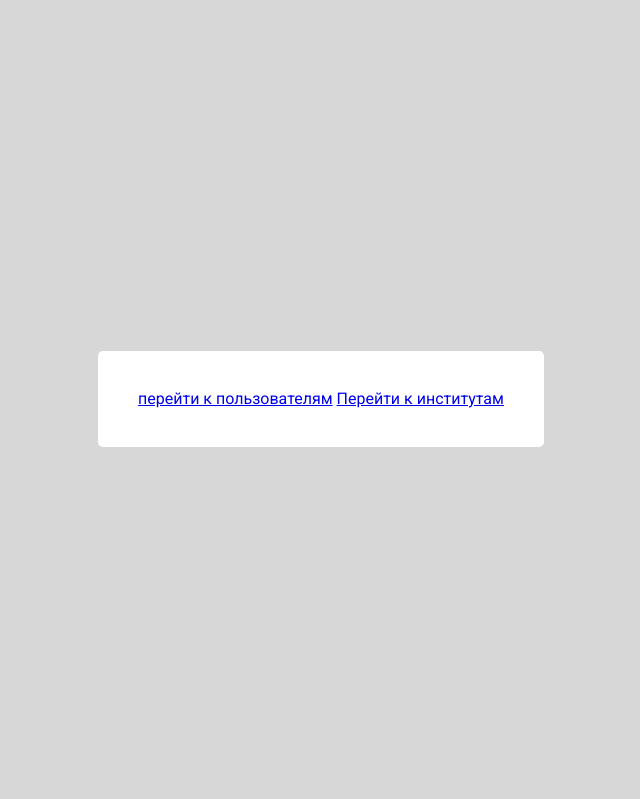
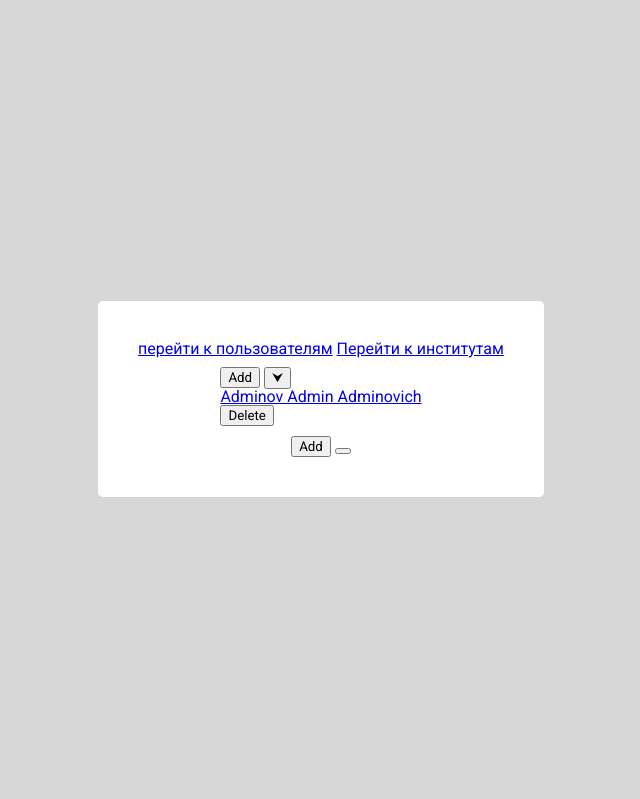
Before and after one commit to Kidcreole2/secondWeekDocWork, a Flask app: page /admin in a window 1280 px wide. Shown: the part 81-880 px from the top of the page, without its empty margins (319-959 px from the left). Run offline with Flask 3, Linux system fonts and the light colour scheme; a user stored in the database is signed in; data comes from the database, SQL or seed files in the repository; data that the repository does not hold is empty.

Commit message:
admin refactored

```diff
--- /dev/null
+++ b/fullstack/core/static/js/admin.index.js
@@ -0,0 +1,44 @@
+$(document).ready(() => {
+  $(".users-head-tools__button+.toggle").on("click", () => {
+    $(".users-list").toggle();
+    $(this).toggleClass("hided");
+  });
+
+  $(".institutes-head-tools__button+.toggle").on("click", () => {
+    $(".institutes-list").toggle();
+    $(this).toggleClass("hided");
+  });
+
+  $(".users-list-tools__button.delete").on("click", (e) => {
+    id = e.target.id;
+    $.ajax({
+      method: "POST",
+      url: `/admin/users/delete/${id}`,
+      dataType: "html",
+      success: () => {
+        $(`li#${id}`);
+        alert("Zaebis");
+      },
+      error: (xhr, status, error) => {
+        var err = "(" + xhr.responseText + ")";
+        alert(err);
+      },
+    });
+  });
+
+  $(".institutes-list-tools__button.delete").on("click", (e) => {
+    id = e.target.id;
+    $.ajax({
+      method: "POST",
+      url: `/admin/institutes/delete/${id}`,
+      dataType: "html",
+      success: () => {
+        alert("Zaebis");
+      },
+      error: (xhr, status, error) => {
+        var err = "(" + xhr.responseText + ")";
+        alert(err);
+      },
+    });
+  });
+});
--- a/fullstack/templates/base.html
+++ b/fullstack/templates/base.html
@@ -59,7 +59,8 @@
     </div>
   </main>
 
-  <script src="" async defer></script>
+  <script src="https://ajax.googleapis.com/ajax/libs/jquery/3.7.1/jquery.min.js"></script>
+  {% block script %}{% endblock %}
 
 </body>
 
--- a/fullstack/templates/pages/admin/index.html
+++ b/fullstack/templates/pages/admin/index.html
@@ -3,4 +3,52 @@
   <a href="/admin_user_index">перейти к пользователям</a>
   <a href="/admin_institute_index">Перейти к институтам</a>
 </div>
+
+<div class="users">
+  <div class="users-head">
+    <h3 class="users-head__h3"></h3>
+    <div class="users-head-tools">
+      <button class="users-head-tools__button add">Add</button>
+      <button class="users-head-tools__button toggle">&#x2B9F;</button>
+    </div>
+  </div>
+  <ul class="users-list">
+    {% for user in users %}
+    <li class="users-list-item" id="{{ user.id }}">
+      <a href="/admin/users/edit/{{ user.id }}" class="users-list-item__a">
+        {{ user.lastname }} {{ user.firstname }} {{ user.surname }}
+      </a>
+      <div class="users-list-item-tools">
+        <button id="{{ user.id }}" class="users-list-tools__button delete">Delete</button>
+      </div>
+    </li>
+    {% endfor %}
+  </ul>
+</div>
+
+<div class="institutes">
+  <div class="institutes-head">
+    <h3 class="institutes-head__h3"></h3>
+    <div class="institutes-head-tools">
+      <button class="institutes-head-tools__button add">Add</button>
+      <button class="insitutes-head-tools__button toggle showed"></button>
+    </div>
+  </div>
+  <ul class="users-list">
+    {% for institute in institutes %}
+    <li class="institutes-list-item">
+      <a href="/admin/users/edit/{{ institute.id }}" class="institutes-list-item__a">
+        {{ institute.name }}
+      </a>
+      <div class="institutes-list-item-tools">
+        <button id="{{ institute.id }}" class="institutes-list-item-tools__a delete">Delete</button>
+      </div>
+    </li>
+    {% endfor %}
+  </ul>
+</div>
+
 {% endblock %}
+{% block script %}
+  <script src="{{ url_for('static', filename='js/admin.index.js') }}"></script>
+{% endblock %}
--- a/fullstack/views/AdminViews.py
+++ b/fullstack/views/AdminViews.py
@@ -44,7 +44,7 @@ def init_admin_views():
             case "institute":
                 return render_template("pages/admin/institute/create.html")
 
-    @app.route("/admin/<entity>/<action>/<entity_id>")
+    @app.route("/admin/<entity>/<action>/<entity_id>", methods=["POST", "GET"])
     @login_required
     def admin_entity_action(entity, action, entity_id):
         if request.method == "POST":
```
Also changed, not shown: fullstack/templates/pages/admin/user/create.html (+32 -7 lines), fullstack/templates/pages/admin/user/update.html (+45 -15 lines).
